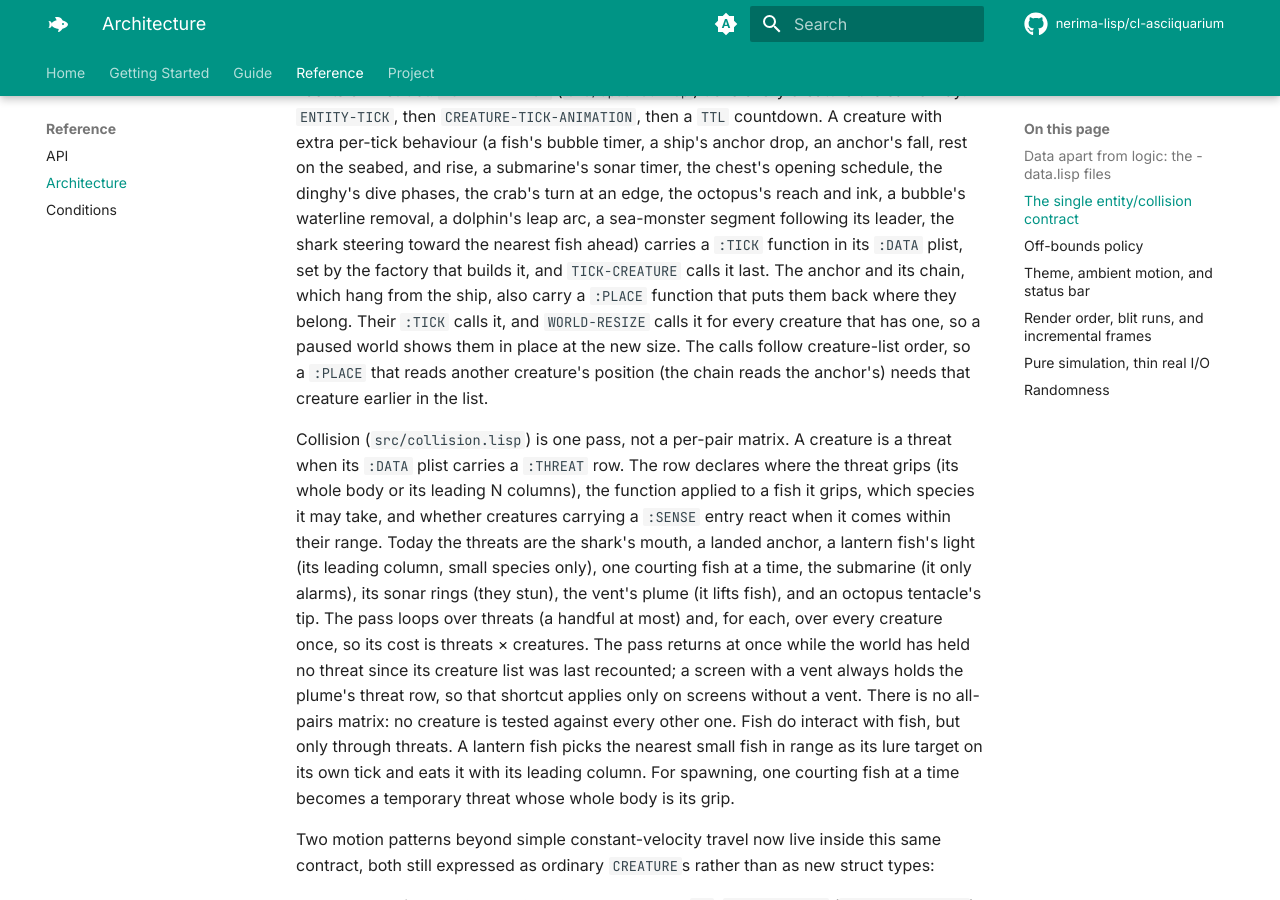
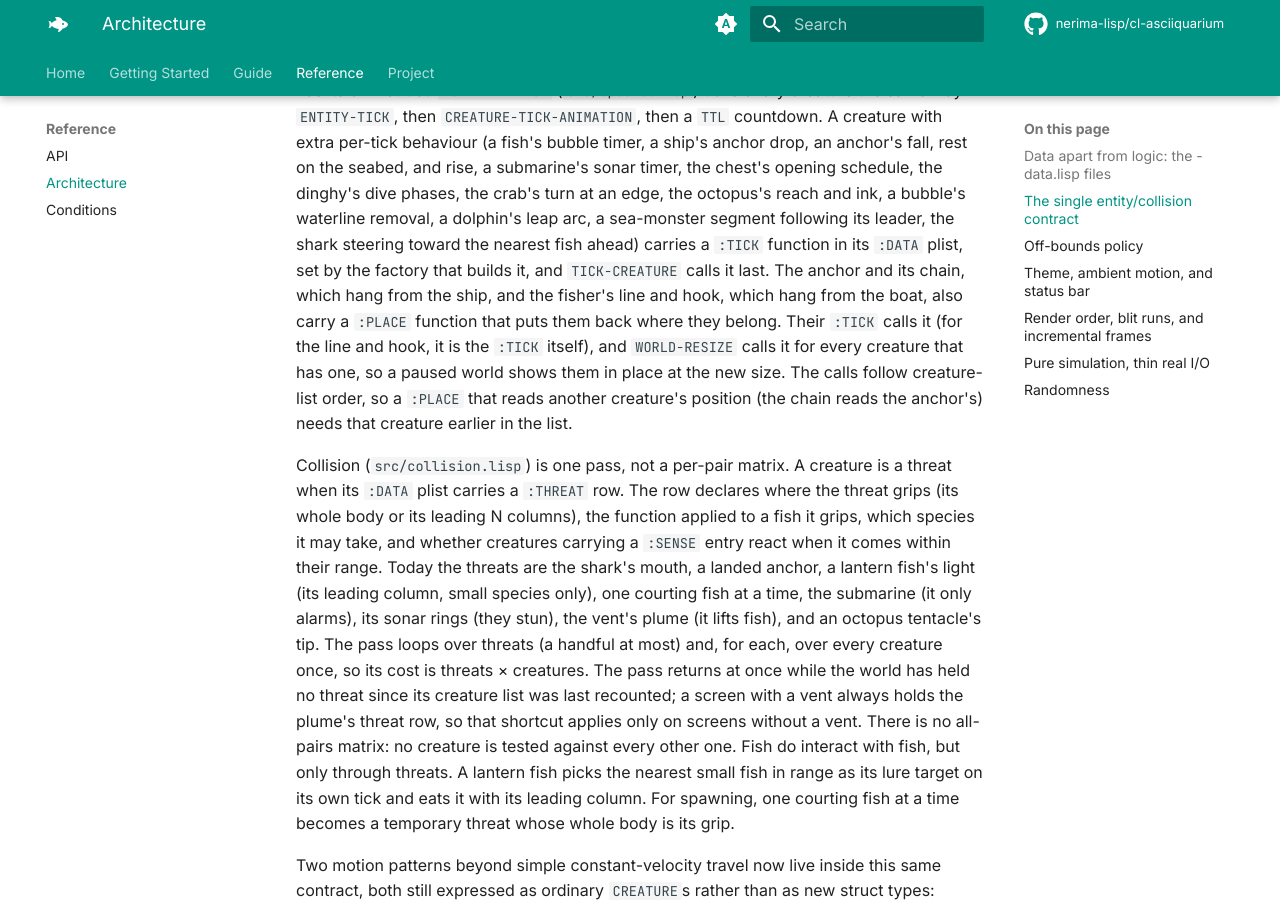
Before and after one commit to nerima-lisp/cl-asciiquarium, an MkDocs documentation site: the page built from docs/src/reference/architecture.md, in a window 1280 px wide and 900 px high, scrolled down 819 px. Built offline with MkDocs 1.6.1 and Material for MkDocs 9.7.7, drawn with Linux system fonts in a browser that asks for light colours; comment, search, counter and statistics services are not loaded.

Commit message:
fix: hang the fishing line and hook from the boat on a paused resize
This fixes a finding from the P5 detailed review: the fishing line and
hook were left behind on a paused resize. world-resize moves the
fisher's boat to the new waterline (sway-boats) and then calls each
creature's :place, but the line and hook had none, so they kept their
old rows until the simulation resumed. On an 18-row screen resized to 30
the boat went from row 1 to row 3 while the line stayed at row 2 and the
hook at row 5.

The line's and hook's own ticks already place them from the boat's sway
row and clamp the line to the water (fishing-depth), so they now serve
as the parts' :place too, as the anchor chain's place-chain does. The
tick path is unchanged.

```diff
--- a/docs/src/reference/architecture.md
+++ b/docs/src/reference/architecture.md
@@ -40,8 +40,10 @@ at an edge, the octopus's reach and ink, a bubble's waterline removal, a dolphin
 leap arc, a sea-monster segment following its leader, the shark steering
 toward the nearest fish ahead) carries a `:TICK` function in its `:DATA` plist, set by the
 factory that builds it, and `TICK-CREATURE` calls it last. The anchor and
-its chain, which hang from the ship, also carry a `:PLACE` function that puts
-them back where they belong. Their `:TICK` calls it, and `WORLD-RESIZE` calls
+its chain, which hang from the ship, and the fisher's line and hook, which
+hang from the boat, also carry a `:PLACE` function that puts them back where
+they belong. Their `:TICK` calls it (for the line and hook, it is the
+`:TICK` itself), and `WORLD-RESIZE` calls
 it for every creature that has one, so a paused world shows them in place at
 the new size. The calls follow creature-list order, so a `:PLACE` that reads
 another creature's position (the chain reads the anchor's) needs that creature
```
Also changed, not shown: docs/src/reference/api.md (+1 -1 lines), 3 other files.
